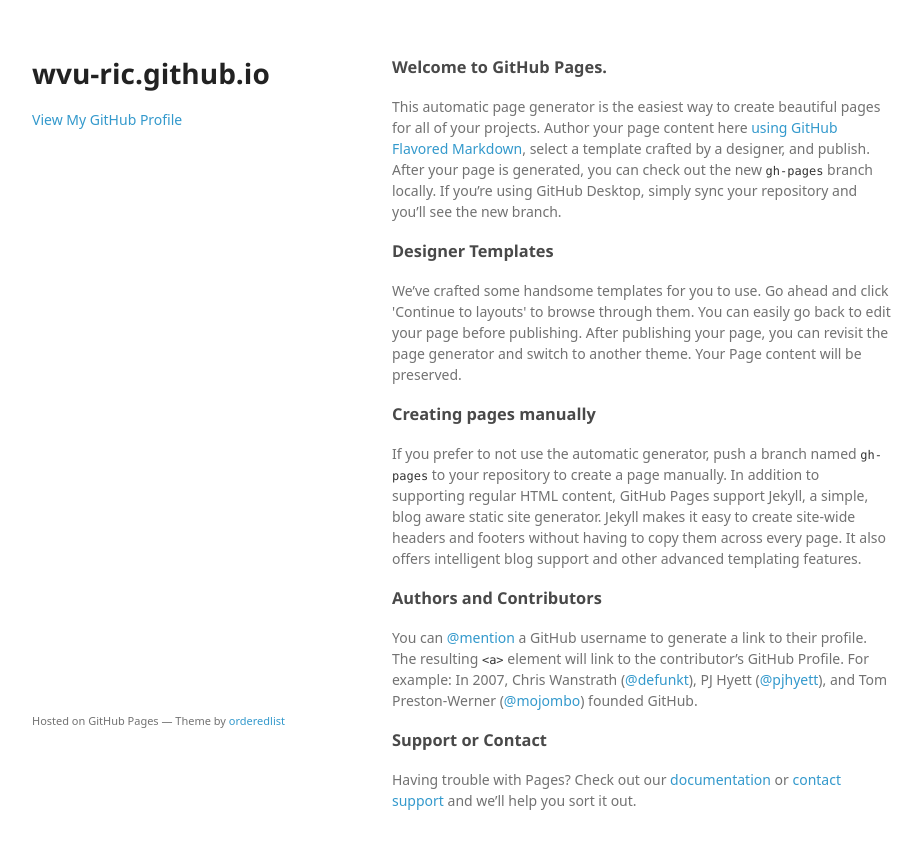
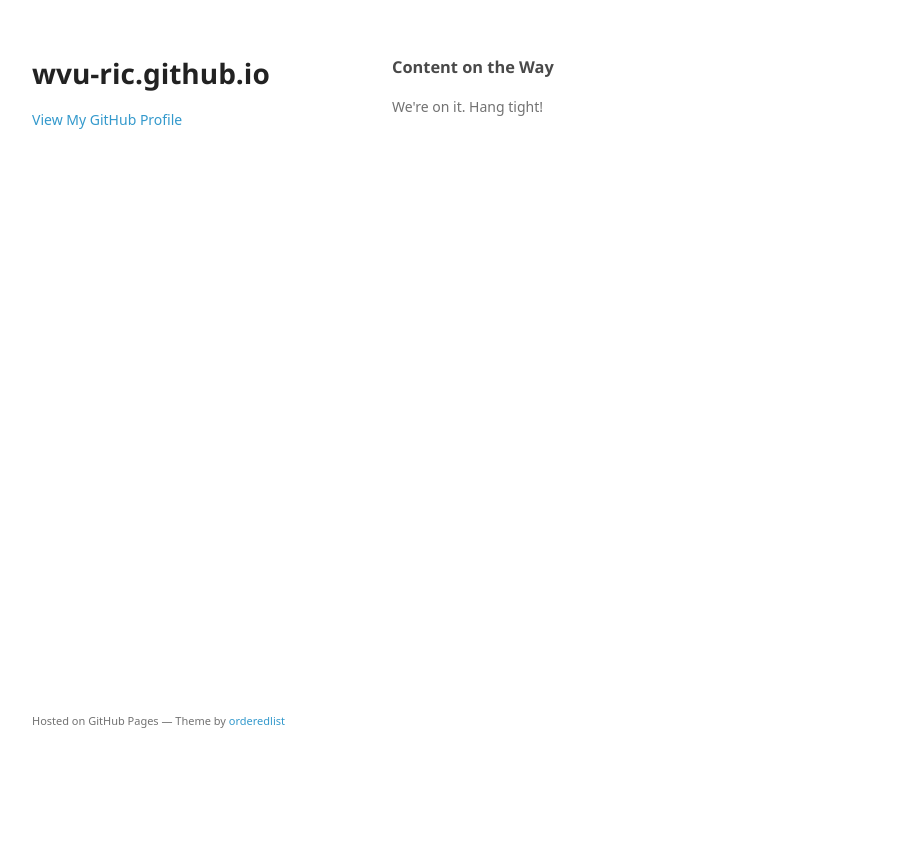
Before and after one commit to AustinRClark/wvu-ric.github.io, a plain HTML site: page index.html in a window 1280 px wide. Shown: the whole page, without its empty margins (178-1100 px from the left). After the commit the page ends 800 px from the top, so only its background shows below. Drawn offline with Linux system fonts and the light colour scheme; a web font is replaced by a local one.

Commit message:
Replace master branch with page content via GitHub

```diff
--- a/index.html
+++ b/index.html
@@ -24,29 +24,9 @@
       </header>
       <section>
         <h3>
-<a id="welcome-to-github-pages" class="anchor" href="#welcome-to-github-pages" aria-hidden="true"><span class="octicon octicon-link"></span></a>Welcome to GitHub Pages.</h3>
+<a id="content-on-the-way" class="anchor" href="#content-on-the-way" aria-hidden="true"><span class="octicon octicon-link"></span></a>Content on the Way</h3>
 
-<p>This automatic page generator is the easiest way to create beautiful pages for all of your projects. Author your page content here <a href="https://guides.github.com/features/mastering-markdown/">using GitHub Flavored Markdown</a>, select a template crafted by a designer, and publish. After your page is generated, you can check out the new <code>gh-pages</code> branch locally. If you’re using GitHub Desktop, simply sync your repository and you’ll see the new branch.</p>
-
-<h3>
-<a id="designer-templates" class="anchor" href="#designer-templates" aria-hidden="true"><span class="octicon octicon-link"></span></a>Designer Templates</h3>
-
-<p>We’ve crafted some handsome templates for you to use. Go ahead and click 'Continue to layouts' to browse through them. You can easily go back to edit your page before publishing. After publishing your page, you can revisit the page generator and switch to another theme. Your Page content will be preserved.</p>
-
-<h3>
-<a id="creating-pages-manually" class="anchor" href="#creating-pages-manually" aria-hidden="true"><span class="octicon octicon-link"></span></a>Creating pages manually</h3>
-
-<p>If you prefer to not use the automatic generator, push a branch named <code>gh-pages</code> to your repository to create a page manually. In addition to supporting regular HTML content, GitHub Pages support Jekyll, a simple, blog aware static site generator. Jekyll makes it easy to create site-wide headers and footers without having to copy them across every page. It also offers intelligent blog support and other advanced templating features.</p>
-
-<h3>
-<a id="authors-and-contributors" class="anchor" href="#authors-and-contributors" aria-hidden="true"><span class="octicon octicon-link"></span></a>Authors and Contributors</h3>
-
-<p>You can <a href="https://github.com/blog/821" class="user-mention">@mention</a> a GitHub username to generate a link to their profile. The resulting <code>&lt;a&gt;</code> element will link to the contributor’s GitHub Profile. For example: In 2007, Chris Wanstrath (<a href="https://github.com/defunkt" class="user-mention">@defunkt</a>), PJ Hyett (<a href="https://github.com/pjhyett" class="user-mention">@pjhyett</a>), and Tom Preston-Werner (<a href="https://github.com/mojombo" class="user-mention">@mojombo</a>) founded GitHub.</p>
-
-<h3>
-<a id="support-or-contact" class="anchor" href="#support-or-contact" aria-hidden="true"><span class="octicon octicon-link"></span></a>Support or Contact</h3>
-
-<p>Having trouble with Pages? Check out our <a href="https://help.github.com/pages">documentation</a> or <a href="https://github.com/contact">contact support</a> and we’ll help you sort it out.</p>
+<p>We're on it. Hang tight!</p>
       </section>
       <footer>
         <p><small>Hosted on GitHub Pages &mdash; Theme by <a href="https://github.com/orderedlist">orderedlist</a></small></p>
```
Also changed, not shown: params.json (+1 -1 lines).
